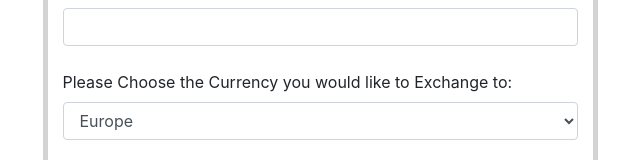
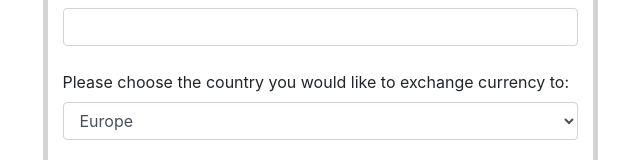
Before and after one commit to JoseyKinnaman/FridayProjectAPI, a website built with webpack: page src/index.html in a window 1280 px wide. Shown: the part 211-371 px from the top of the page, without its empty margins (320-960 px from the left). Built offline with nearby package versions, Linux system fonts and the light colour scheme.

Commit message:
update index.html

```diff
--- a/src/index.html
+++ b/src/index.html
@@ -13,7 +13,7 @@
           <label for="USD">Please enter the amount you would like to convert in USD:</label>
           <input class="form-control" id="USD" type="number"></input>
           <br>
-          <label for="Exchange">Please Choose the Currency you would like to Exchange to:</label>
+          <label for="Exchange">Please choose the country you would like to exchange currency to:</label>
           <select class="form-control" name="country" id="country">
             <option value="EUR">Europe</option>
             <option value="GBP">Britain</option>
```
